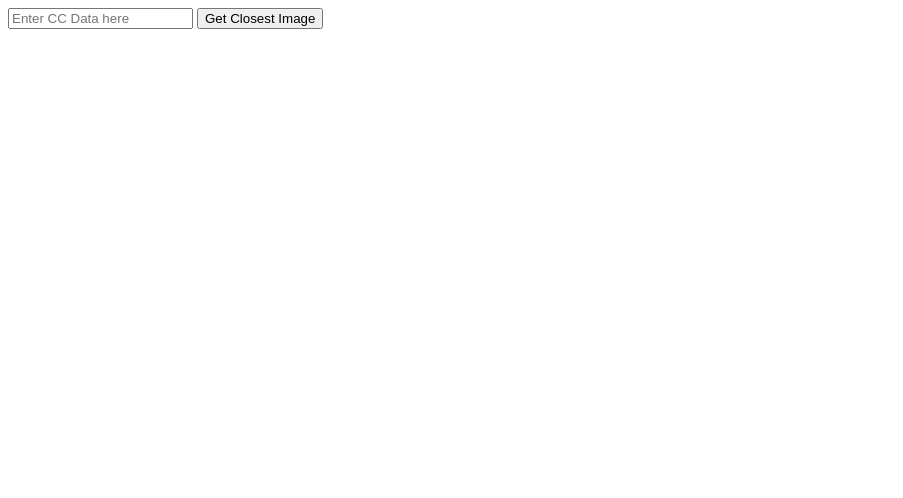
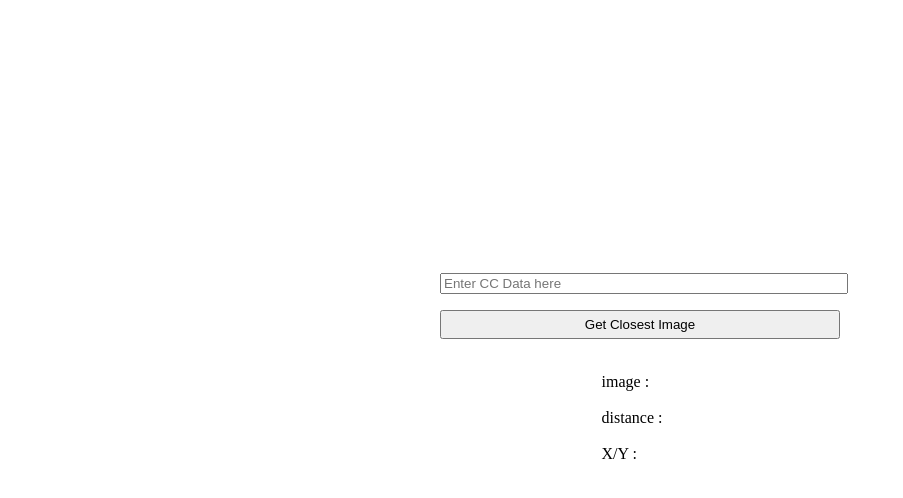
Before and after one commit to FabianKowatsch/Imagefinder, a plain HTML site: page index.html in a window 1280 px wide. Shown: the whole page, without its empty margins (0-903 px from the left). Drawn offline with Linux system fonts and the light colour scheme.

Commit message:
showed distance and coords of image

```diff
--- a/index.html
+++ b/index.html
@@ -6,13 +6,45 @@
     <meta name="viewport" content="width=device-width, initial-scale=1.0" />
     <script type="text/javascript" src="app.js" defer></script>
     <title>ImageFinder</title>
+    <style>
+      .wrapper {
+        height: 90vh;
+        display: flex;
+        flex-direction: column;
+        justify-content: center;
+        align-items: center;
+      }
+      input {
+        width: 100%;
+      }
+      form {
+        display: flex;
+        flex-direction: column;
+        width: 400px;
+        justify-content: center;
+        align-items: space-between;
+      }
+      button {
+        padding: 0.3rem;
+        margin: 1rem 0;
+        box-sizing: border-box;
+      }
+    </style>
   </head>
   <body>
-    <form id="form1">
-      <input name="text" type="text" placeholder="Enter CC Data here" value="" />
-      <button id="submit">Get Closest Image</button>
-    </form>
-    <br />
-    <div id="result"></div>
+    <div class="wrapper">
+      <form id="form1">
+        <input name="text" type="text" placeholder="Enter CC Data here" value="" />
+        <button id="submit">Get Closest Image</button>
+      </form>
+      <div>
+        <br />
+        <div>image :&nbsp;&nbsp;&nbsp;&nbsp;<span id="result"></span></div>
+        <br />
+        <div>distance :&nbsp;&nbsp;&nbsp;&nbsp;<span id="distance"></span></div>
+        <br />
+        <div>X/Y :&nbsp;&nbsp;&nbsp;&nbsp;<span id="coords"></span></div>
+      </div>
+    </div>
   </body>
 </html>
```
Also changed, not shown: app.js.
